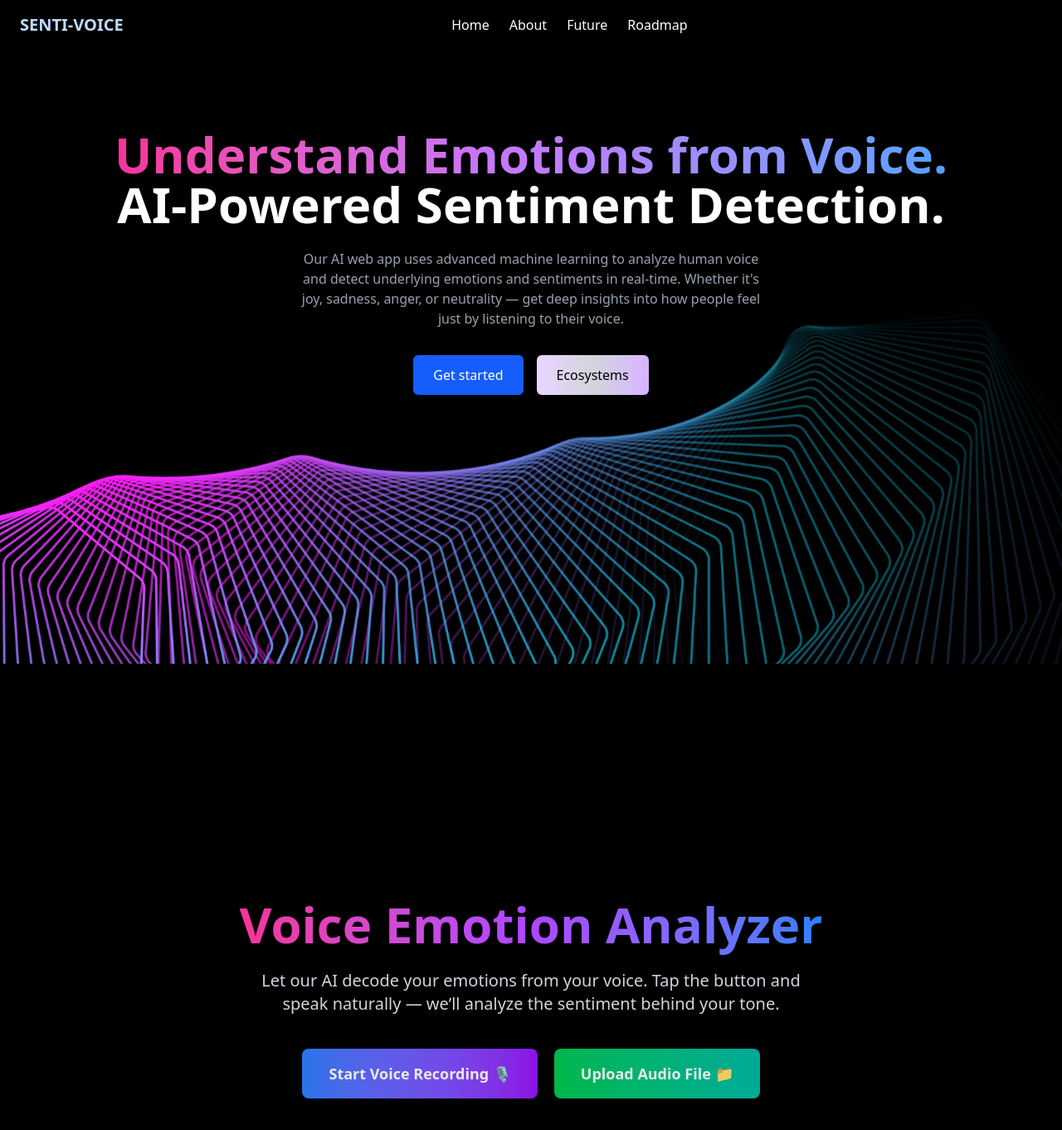
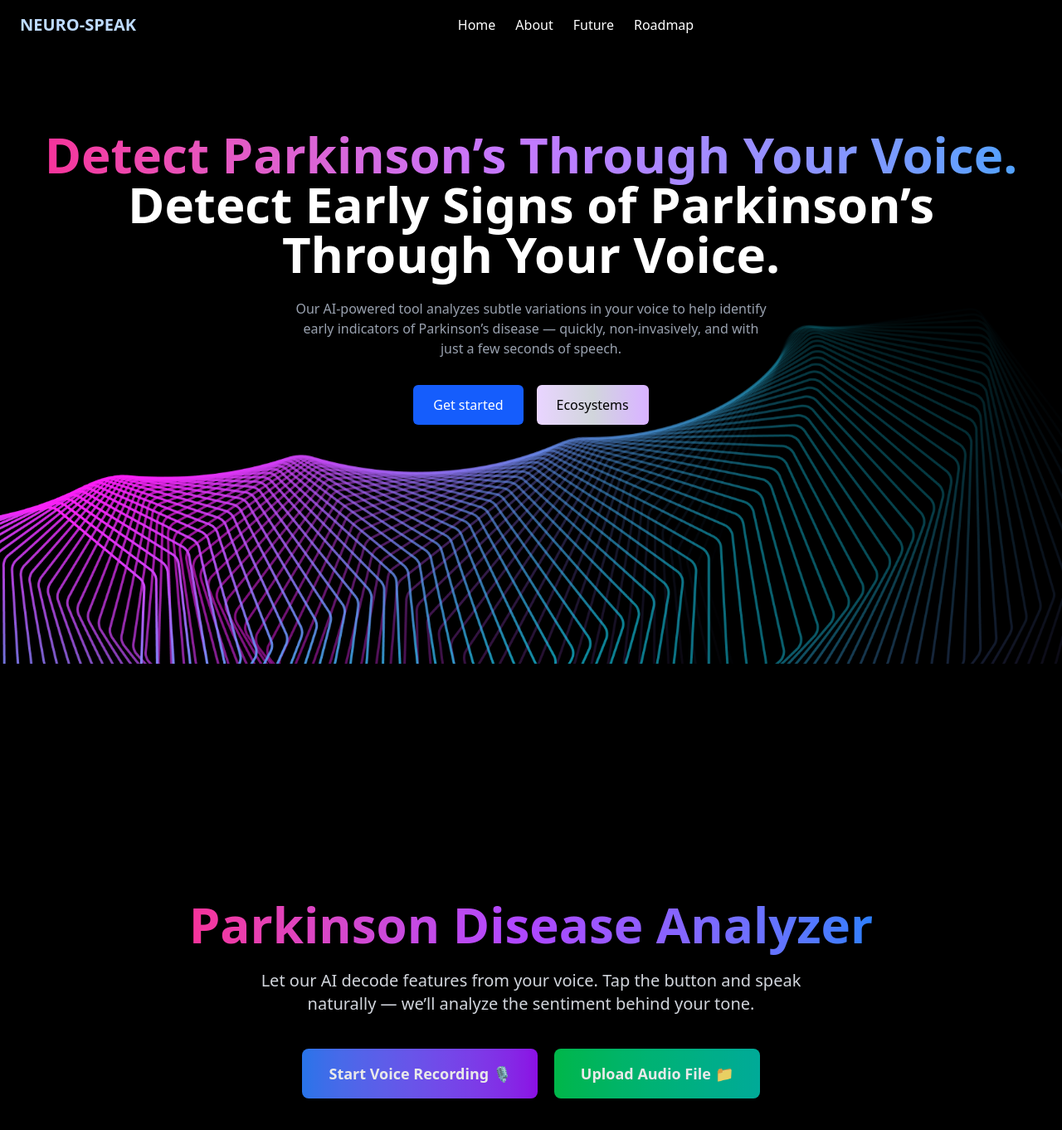
Before and after one commit to RaturiAR7/major-project-frontend, a React (Vite) app: page / in a window 1280 px wide. Shown: the top 1362 px of the page at 83% size. Built offline with nearby package versions, Linux system fonts and the light colour scheme.

Commit message:
Content changes

```diff
--- a/src/App.jsx
+++ b/src/App.jsx
@@ -1,13 +1,13 @@
 import React from "react";
 import Hero from "./components/Hero";
-import Analysis from "./components/VoiceSentiment";
+import ParkisonDetect from "./components/ParkinsonDetect";
 import "./App.css";
 
 const App = () => {
   return (
     <div className='w-full h-full'>
       <Hero />
-      <Analysis />
+      <ParkisonDetect />
     </div>
   );
 };
--- a/src/components/Hero.jsx
+++ b/src/components/Hero.jsx
@@ -6,7 +6,7 @@ export default function Hero() {
     <div className='min-h-screen h-full w-full bg-black text-white'>
       {/* Navbar */}
       <header className='flex items-center justify-between px-6 py-4'>
-        <h1 className='text-xl font-semibold text-blue-200'>SENTI-VOICE</h1>
+        <h1 className='text-xl font-semibold text-blue-200'>NEURO-SPEAK</h1>
         <nav className='space-x-6 hidden md:flex'>
           <a href='#' className='hover:text-gray-300'>
             Home
@@ -31,22 +31,23 @@ export default function Hero() {
       <section className='text-center px-6 py-24 h-full'>
         <h2 className='text-4xl md:text-6xl font-bold'>
           <span className='bg-gradient-to-r from-pink-500 via-purple-400 to-blue-400 bg-clip-text text-transparent'>
-            Understand Emotions from Voice.
+            Detect Parkinson’s Through Your Voice.
           </span>
           <br />
-          <span className='text-white'>AI-Powered Sentiment Detection.</span>
+          <span className='text-white'>
+            Detect Early Signs of Parkinson’s Through Your Voice.
+          </span>
         </h2>
         <p className='mt-6 text-gray-400 max-w-xl mx-auto'>
-          Our AI web app uses advanced machine learning to analyze human voice
-          and detect underlying emotions and sentiments in real-time. Whether
-          it's joy, sadness, anger, or neutrality — get deep insights into how
-          people feel just by listening to their voice.
+          Our AI-powered tool analyzes subtle variations in your voice to help
+          identify early indicators of Parkinson’s disease — quickly,
+          non-invasively, and with just a few seconds of speech.
         </p>
         <div className='mt-8 flex justify-center space-x-4'>
-          <button className='px-6 py-3 bg-blue-600 rounded-md hover:bg-blue-700'>
+          <button className='px-6 py-3 bg-blue-600 rounded-md hover:bg-blue-700 z-50'>
             Get started
           </button>
-          <button className='px-6 py-3 bg-gradient-to-r from-purple-200 via-gray-300 to-purple-300 rounded-md text-black'>
+          <button className='px-6 py-3 bg-gradient-to-r from-purple-200 via-gray-300 to-purple-300 rounded-md text-black z-50'>
             Ecosystems
           </button>
         </div>
--- a/src/components/VoiceSentiment.jsx
+++ b/src/components/ParkinsonDetect.jsx
@@ -1,6 +1,6 @@
 import React, { useRef, useState } from "react";
 
-const VoiceSentiment = () => {
+const ParkisonDetect = () => {
   const [audioURL, setAudioURL] = useState(null);
   const [recording, setRecording] = useState(false);
   const [sentiment, setSentiment] = useState(null);
@@ -45,11 +45,9 @@ const VoiceSentiment = () => {
   const detectSentiment = () => {
     // Simulate sentiment
     const sentiments = [
-      "😊 Happy",
-      "😔 Sad",
-      "😐 Neutral",
-      "😠 Angry",
-      "🤩 Excited",
+      "😊 No Parkinson's",
+      "😔 Parkinson's Detected",
+      "😐 Uncertain",
     ];
     const randomSentiment =
       sentiments[Math.floor(Math.random() * sentiments.length)];
@@ -60,14 +58,14 @@ const VoiceSentiment = () => {
       {/* Gradient Heading */}
       <h1 className='text-5xl md:text-6xl font-extrabold text-center leading-tight mb-4'>
         <span className='bg-gradient-to-r from-pink-500 via-purple-500 to-blue-500 text-transparent bg-clip-text'>
-          Voice Emotion Analyzer
+          Parkinson Disease Analyzer
         </span>
       </h1>
 
       {/* Description */}
       <p className='text-gray-300 text-lg md:text-xl text-center max-w-2xl mb-10'>
-        Let our AI decode your emotions from your voice. Tap the button and
-        speak naturally — we’ll analyze the sentiment behind your tone.
+        Let our AI decode features from your voice. Tap the button and speak
+        naturally — we’ll analyze the sentiment behind your tone.
       </p>
 
       {/* Record Button */}
@@ -111,7 +109,7 @@ const VoiceSentiment = () => {
           {sentiment && (
             <div className='text-center'>
               <p className='text-2xl font-semibold text-white'>
-                Detected Sentiment:
+                Detected Parkinson:
               </p>
               <p className='text-4xl font-bold bg-gradient-to-r from-pink-400 via-purple-400 to-blue-400 text-transparent bg-clip-text mt-2'>
                 {sentiment}
@@ -124,4 +122,4 @@ const VoiceSentiment = () => {
   );
 };
 
-export default VoiceSentiment;
+export default ParkisonDetect;
```
